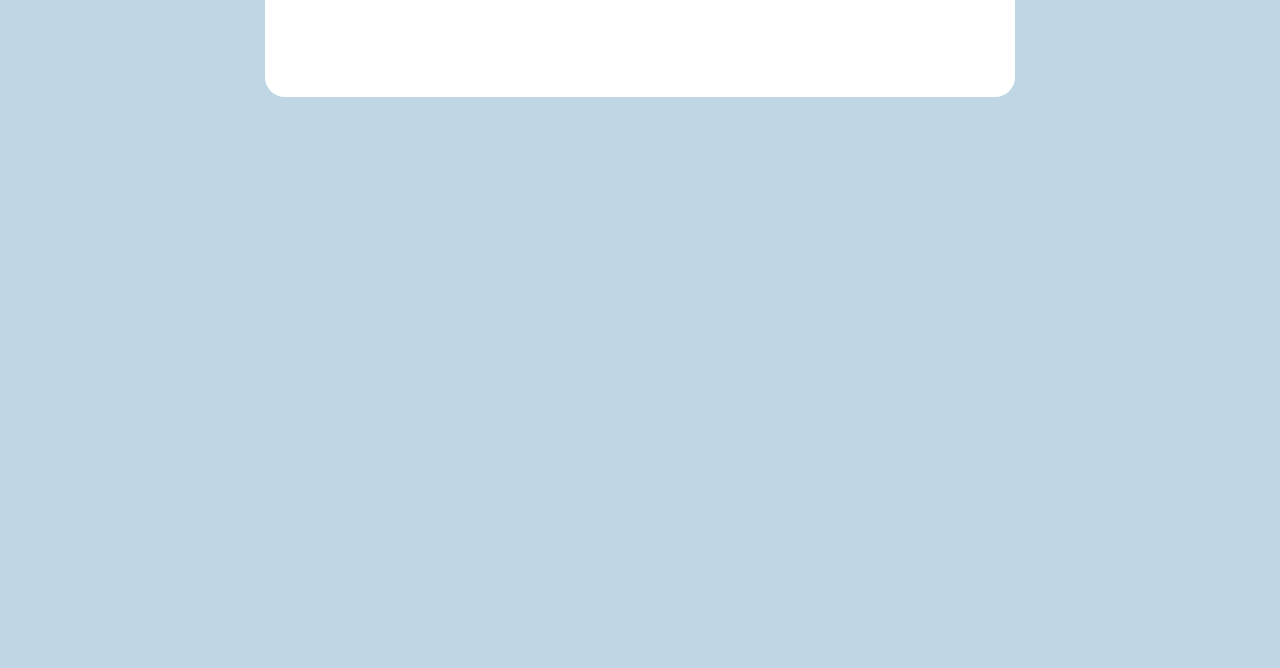
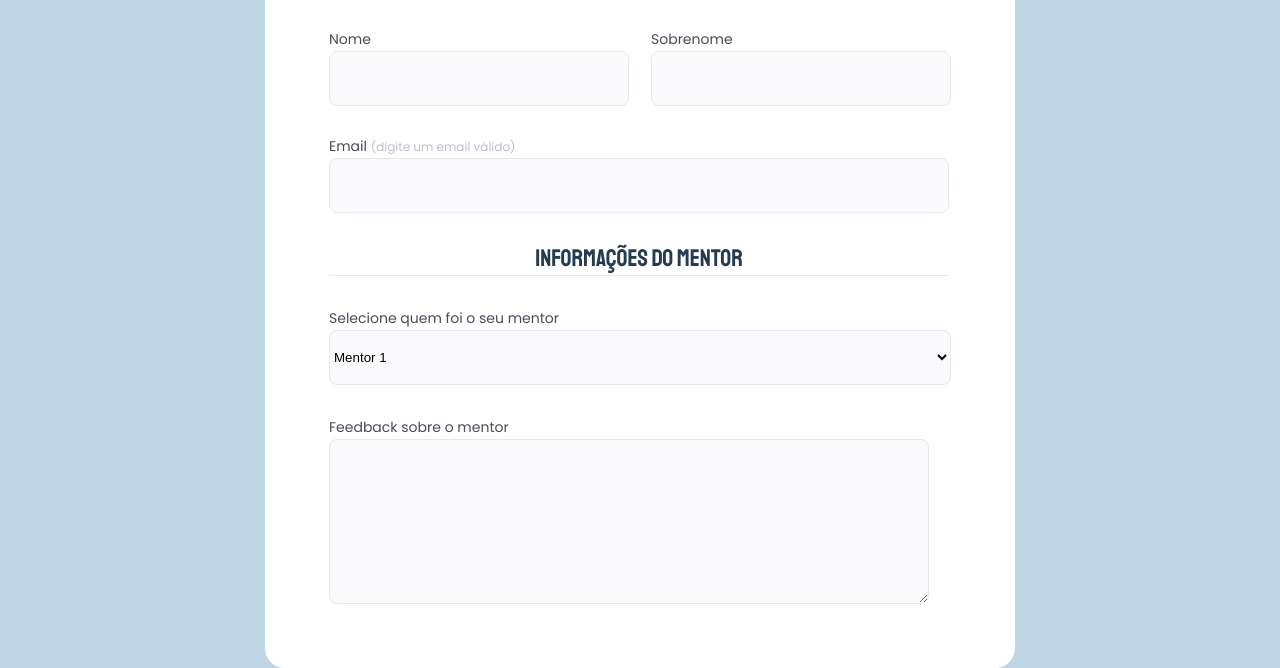
Before and after one commit to CalelBecassi/desafio2-stage03-forms, a plain HTML site: page index.html in a window 1280 px wide. Shown: the part 468-1136 px from the top of the page. Before the commit the page ends 800 px from the top, so only its background shows below. Drawn offline with Linux system fonts and the light colour scheme.

Commit message:
iniciando estrutura e estilos do form

```diff
--- a/index.html
+++ b/index.html
@@ -25,7 +25,42 @@
     </header>
     <main>
         <form id="my-form" action="">
+            <div class="name-wrapper">
+                <div class="input-wrapper">
+                    <label for="first-name">Nome</label>
+                    <input type="text" id="first-name" required>
+                </div>
 
+                <div class="input-wrapper">
+                    <label for="last-name">Sobrenome</label>
+                    <input type="text" id="last-name" required>
+                </div>
+            </div>
+
+            <div class="input-wrapper">
+                <label for="email">Email <span>(digite um email válido)</span></label>
+                <input type="email" id="email" required>
+            </div>
+
+            <fieldset>
+                <div class="fieldset-wrapper">
+                    <legend>Informações do mentor</legend>
+
+                    <div class="input-wrapper">
+                        <label for="mentor">Selecione quem foi o seu mentor</label>
+                        <select id="mentor">
+                            <option value="mentor1">Mentor 1</option>
+                            <option value="mentor2">Mentor 2</option>
+                            <option value="mentor3">Mentor 3</option>
+                        </select>
+                    </div>
+
+                    <div class="input-wrapper">
+                        <label for="feedback">Feedback sobre o mentor</label>
+                        <textarea id="feedback"></textarea>
+                    </div>
+                </div>
+            </fieldset>
         </form>
     </main>
 </body>
--- a/style.css
+++ b/style.css
@@ -47,27 +47,101 @@ header p {
     font-size: 16px;
 }
 
-header .header-form {
+header .header-form, legend {
     font-family: Staatliches;
     font-size: 24px;
     line-height: 34px;
+}
 
+header .header-form {
     border-radius: 20px 20px 0px 0px;
     background: #F67669;
 
     width: 750px;
     height: 135px;
 
-    text-align: center;
-
+    display: flex;
+    align-items: center;
+    justify-content: center;
 }
 
 form {
     width: 750px;
-    height: 100px;
 
     border-radius: 0px 0px 20px 20px;
     background: #FFF;
 
     margin: auto;
+
+    padding: 30px 64px 64px;
+
+    display: flex;
+    flex-direction: column;
+    gap: 28px;
 }
+
+.name-wrapper {
+    display: flex;
+    align-items: center;
+    gap: 22px;
+}
+
+.name-wrapper input {
+    width: 300px;
+}
+
+.input-wrapper {
+    display: flex;
+    flex-direction: column;
+}
+
+.input-wrapper label {
+    color: #4E4958;
+    font-size: 14px;
+    line-height: 24px;
+}
+
+.input-wrapper label span {
+    color: #C1BCCC;
+    font-size: 12px;
+    line-height: 20px;
+}
+
+.input-wrapper input,
+.input-wrapper select,
+.input-wrapper textarea {
+    border-radius: 8px;
+    border: 1px solid var(--back-lines-in-white, #E6E6F0);
+    background: var(--shapes-02, #FAFAFC);
+
+    height: 55px;
+}
+
+fieldset {
+    border: none;
+}
+
+.fieldset-wrapper {
+    border: none;
+
+    display: flex;
+    flex-direction: column;
+    gap: 30px;
+}
+
+legend {
+    text-align: center;
+    color: #253B51;
+
+    width: 620px;
+    border-bottom: 1px solid #E6E6F0;
+}
+
+.input-wrapper #email {
+    width: 620px;
+}
+
+.input-wrapper textarea {
+    width: 600px;
+    height: 165px;
+}
```
